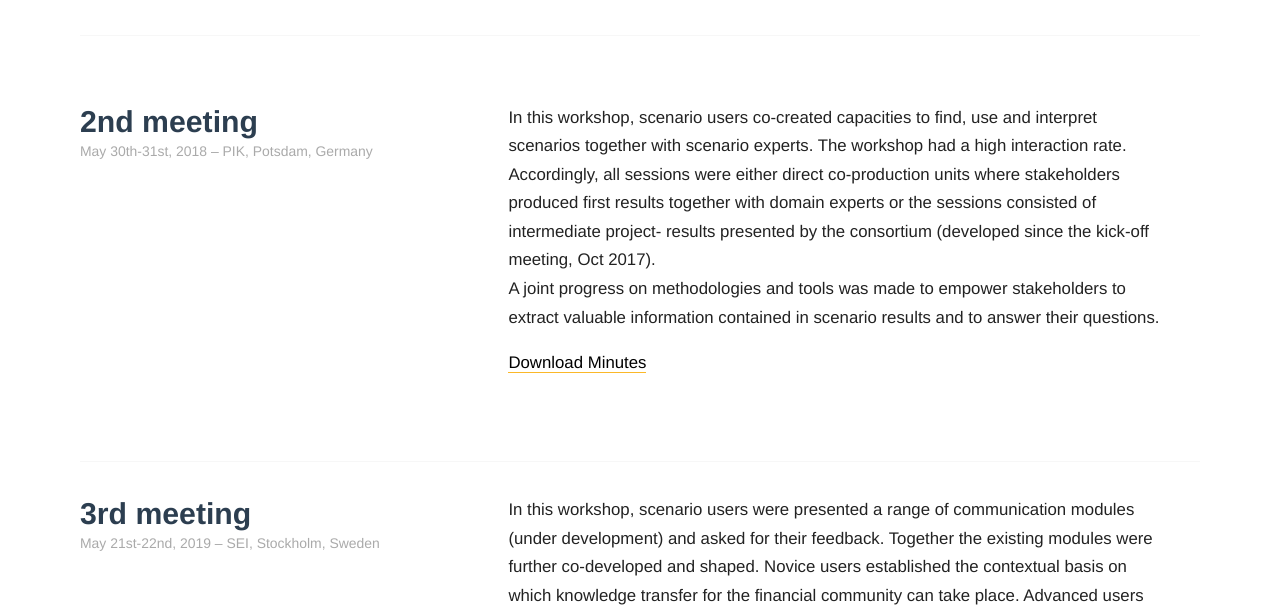
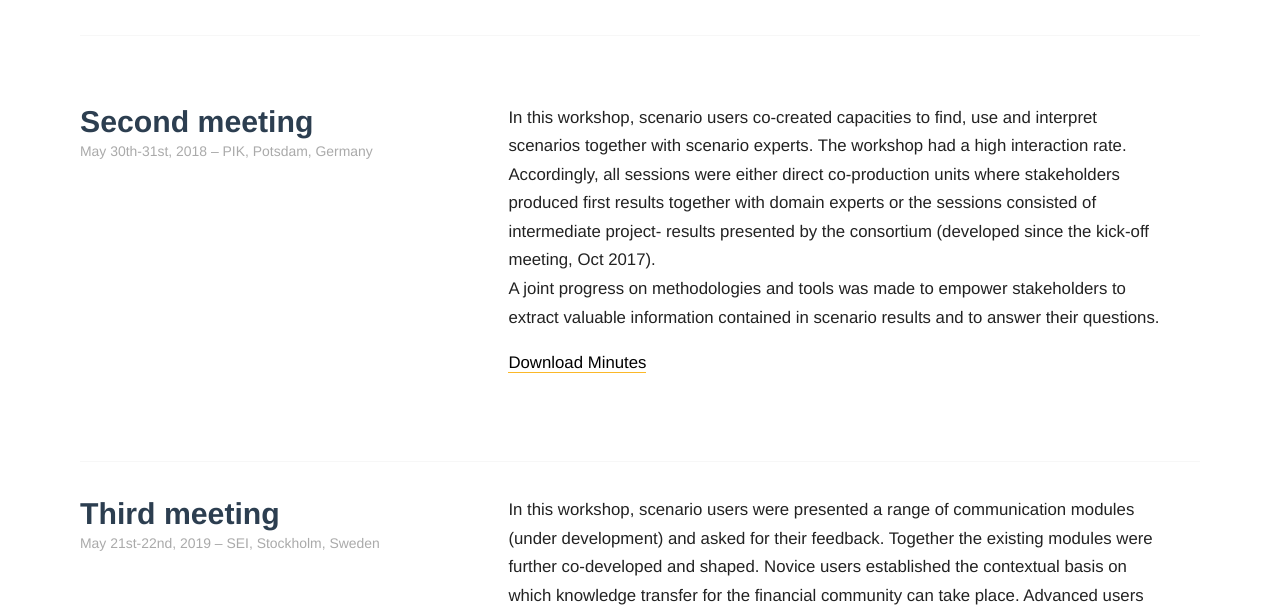
Before and after one commit to SensesProject/project-website-jekyll, a Jekyll site: the page built from events/index.html, in a window 1280 px wide. Shown: the part 527-1141 px from the top of the page. Built offline with Jekyll 4.4.1, drawn with Linux system fonts in a browser that asks for light colours; some web fonts are replaced.

Commit message:
Update index.html

```diff
--- a/events/index.html
+++ b/events/index.html
@@ -22,7 +22,7 @@ layout: home
   </section>
   <section class="column">
     <div class="aside">
-      <h4>2nd meeting</h4>
+      <h4>Second meeting</h4>
       <h5>May 30th-31st, 2018 – PIK, Potsdam, Germany</h5>
     </div>
     <div class="content">
@@ -38,7 +38,7 @@ layout: home
 </section>
 <section class="column">
     <div class="aside">
-      <h4>3rd meeting</h4>
+      <h4>Third meeting</h4>
       <h5>May 21st-22nd, 2019 – SEI, Stockholm, Sweden</h5>
     </div>
     <div class="content">
```
